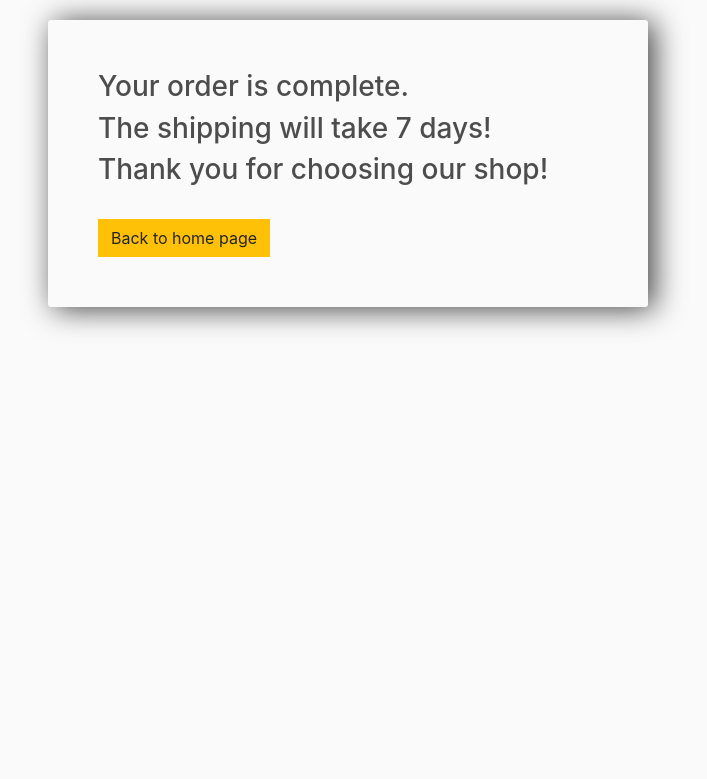
After one commit to arm2845/Online-Shop, a Django app: page /confirm/ in a window 1280 px wide. The commit adds this page. Shown: the top 779 px of the page, without its empty margins (292-999 px from the left). Run offline with Django 3.2, Linux system fonts and the light colour scheme; some libraries are stand-ins or nearby versions.

Commit message:
28.02.2021

```diff
--- /dev/null
+++ b/OnlineShop/store/templates/store/confirm_order.html
@@ -0,0 +1,28 @@
+{% load static %}
+<head>
+    <link rel="stylesheet" href="https://stackpath.bootstrapcdn.com/bootstrap/4.4.1/css/bootstrap.min.css" integrity="sha384-Vkoo8x4CGsO3+Hhxv8T/Q5PaXtkKtu6ug5TOeNV6gBiFeWPGFN9MuhOf23Q9Ifjh" crossorigin="anonymous">
+
+    <link rel="stylesheet" type="text/css" href="{% static 'css/main.css' %}">
+
+    <style>
+        .center-column{
+        width:600px;
+        margin: 20px auto;
+        padding: 50px;
+        background-color: hsl(0, 0%, 98%);
+        border-radius: 3px;
+        box-shadow: 6px 2px 30px 0px rgba(0,0,0,0.75);
+}
+
+    </style>
+</head>
+<body>
+    <div class="center-column">
+
+    <h3>Your order is complete.</h3>
+    <h3>The shipping will take 7 days!</h3>
+    <h3>Thank you for choosing our shop!</h3>
+        <br>
+        <a href="{% url 'Store' %}" class="btn btn-warning">Back to home page</a>
+    </div>
+</body>
--- a/OnlineShop/store/urls.py
+++ b/OnlineShop/store/urls.py
@@ -5,4 +5,5 @@ urlpatterns = [
     path('', views.store, name='Store'),
     path('cart/', views.cart, name='Cart'),
     path('update_item/', views.updateItem, name='UpdateItem'),
+    path('confirm/', views.confirm, name='Confirm'),
 ]
--- a/OnlineShop/store/views.py
+++ b/OnlineShop/store/views.py
@@ -50,3 +50,7 @@ def updateItem(request):
         orderItem.delete()
 
     return JsonResponse('Item was added', safe=False)
+
+
+def confirm(request):
+    return render(request, 'store/confirm_order.html')
```
Also changed, not shown: OnlineShop/store/templates/store/cart.html (+11 -0 lines), OnlineShop/db.sqlite3.
